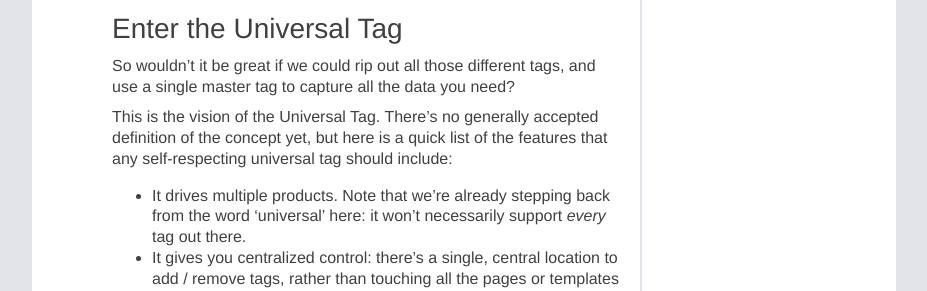
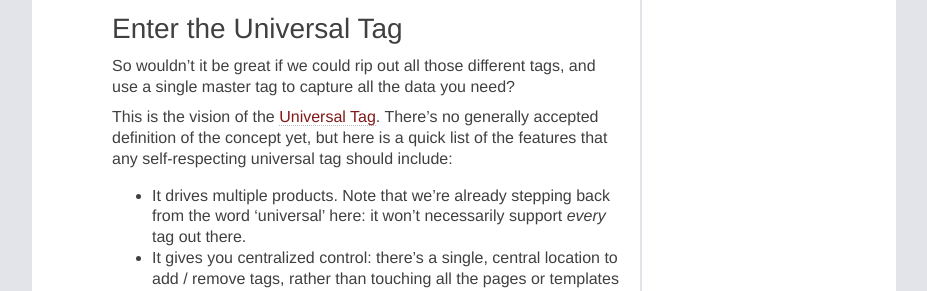
Before and after one commit to jshub/jshub.github.com, a Jekyll site: the page built from _posts/blog/universal_tag/2009-10-16-what_is_a_universal_tag.markdown, in a window 1280 px wide and 900 px high, scrolled down 755 px. Shown: the part 152-443 px from the top of the window, without its empty margins (176-1103 px from the left). Built offline with Jekyll 4.4.1, drawn with Linux system fonts in a browser that asks for light colours; comment, search, counter and statistics services are not loaded.

```diff
--- a/_posts/blog/universal_tag/2009-10-16-what_is_a_universal_tag.markdown
+++ b/_posts/blog/universal_tag/2009-10-16-what_is_a_universal_tag.markdown
@@ -33,7 +33,9 @@ And finally, it's just plain ugly. It's a clear violation of the good software e
 
 So wouldn't it be great if we could rip out all those different tags, and use a single master tag to capture all the data you need?
 
-This is the vision of the Universal Tag. There's no generally accepted definition of the concept yet, but here is a quick list of the features that any self-respecting universal tag should include:
+This is the vision of the [Universal Tag][ut]. There's no generally accepted definition of the concept yet, but here is a quick list of the features that any self-respecting universal tag should include:
+
+ [ut]: http://www.liesdamnedlies.com/2008/10/whence-the-universal-tag.html
 
  * It drives multiple products. Note that we're already stepping back from the word 'universal' here: it won't necessarily support *every* tag out there.
  * It gives you centralized control: there's a single, central location to add / remove tags, rather than touching all the pages or templates on your site.
--- a/_posts/blog/universal_tag/2009-10-20-beyond_the_pageview.markdown
+++ b/_posts/blog/universal_tag/2009-10-20-beyond_the_pageview.markdown
@@ -6,7 +6,7 @@ categories:
 - AJAX
 comments: true
 
-title: Beyond the page view: measuring interactions within the page
+title: Beyond the page view, measuring interactions within the page
 author: Fiann O'Hagan
 ---
 
```
